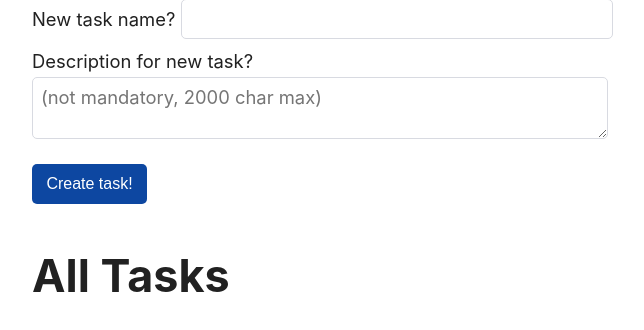
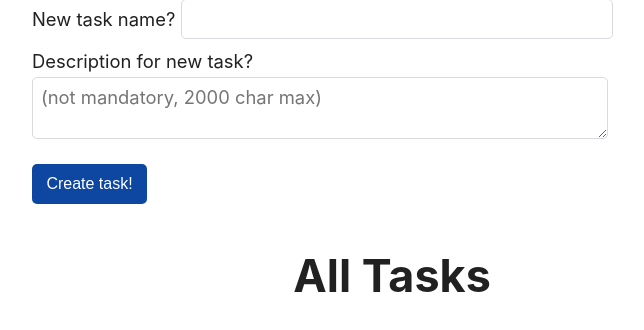
Before and after one commit to vim-is-life/pyordr, a Flask app: page / in a window 1280 px wide. Shown: the part 175-505 px from the top of the page, without its empty margins (248-892 px from the left). Run offline with Flask 3, Linux system fonts and the light colour scheme; data that the repository does not hold is empty.

Commit message:
tasks-overview: centered title

```diff
--- a/pyordr/templates/tasks-overview.html
+++ b/pyordr/templates/tasks-overview.html
@@ -23,6 +23,6 @@
     </button>
 </form>
 
-<h1>{% block title %}All Tasks{% endblock %}</h1>
+<h1 class="center">{% block title %}All Tasks{% endblock %}</h1>
 {% include "partial_task-table.html" %}
 {% endblock content %}
```
